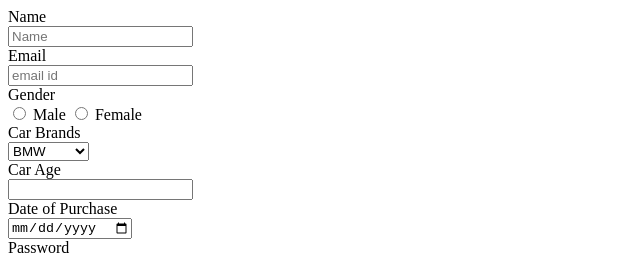
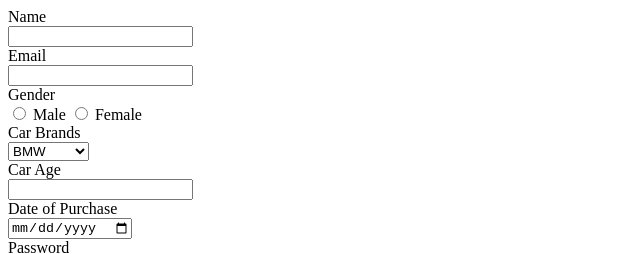
Before and after one commit to acciojob/car-insurance-form-ektaspeak1, a website: page main.html in a window 1280 px wide. Shown: the top 254 px of the page, 0-640 px from the left. Drawn offline with Linux system fonts and the light colour scheme.

Commit message:
created a submission

```diff
--- a/main.html
+++ b/main.html
@@ -10,12 +10,14 @@
 	<!-- the entire body must be written by student -->
 	<form action="#" method="post">
 
+	<div>
 			<label for="fname">Name</label><br>
-			<input type="fname" name="fname" placeholder="Name">
+			<input type="fname" name="fname" id="name"required>
+	</div>
 
 	<div>
 			<label for="email">Email</label><br>
-			<input type="email" name="email" placeholder="email id">
+			<input type="email" name="email" id="email"required>
 		</div>
 		<div>
 			<label for="gender">Gender</label><br>
```
